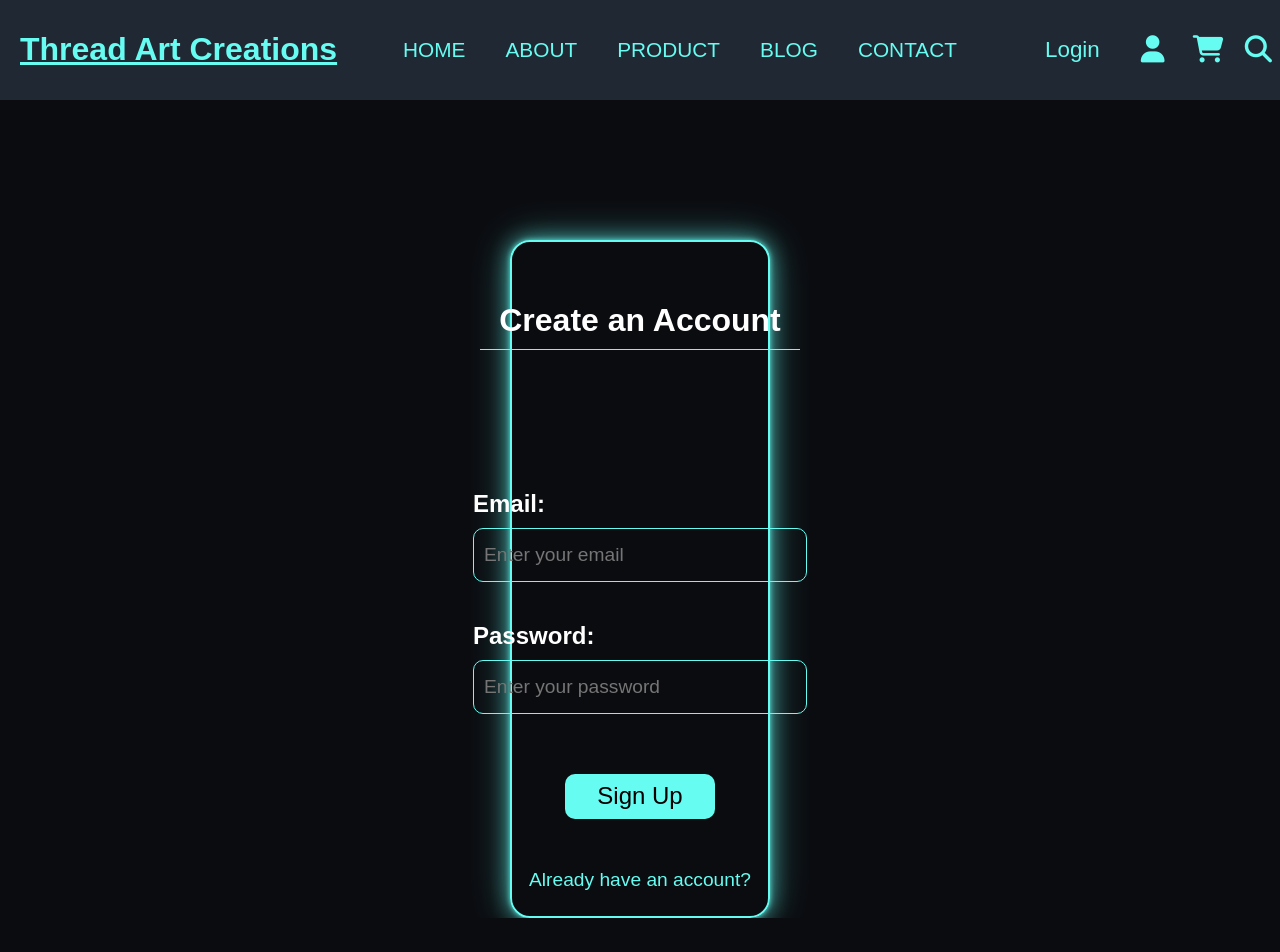
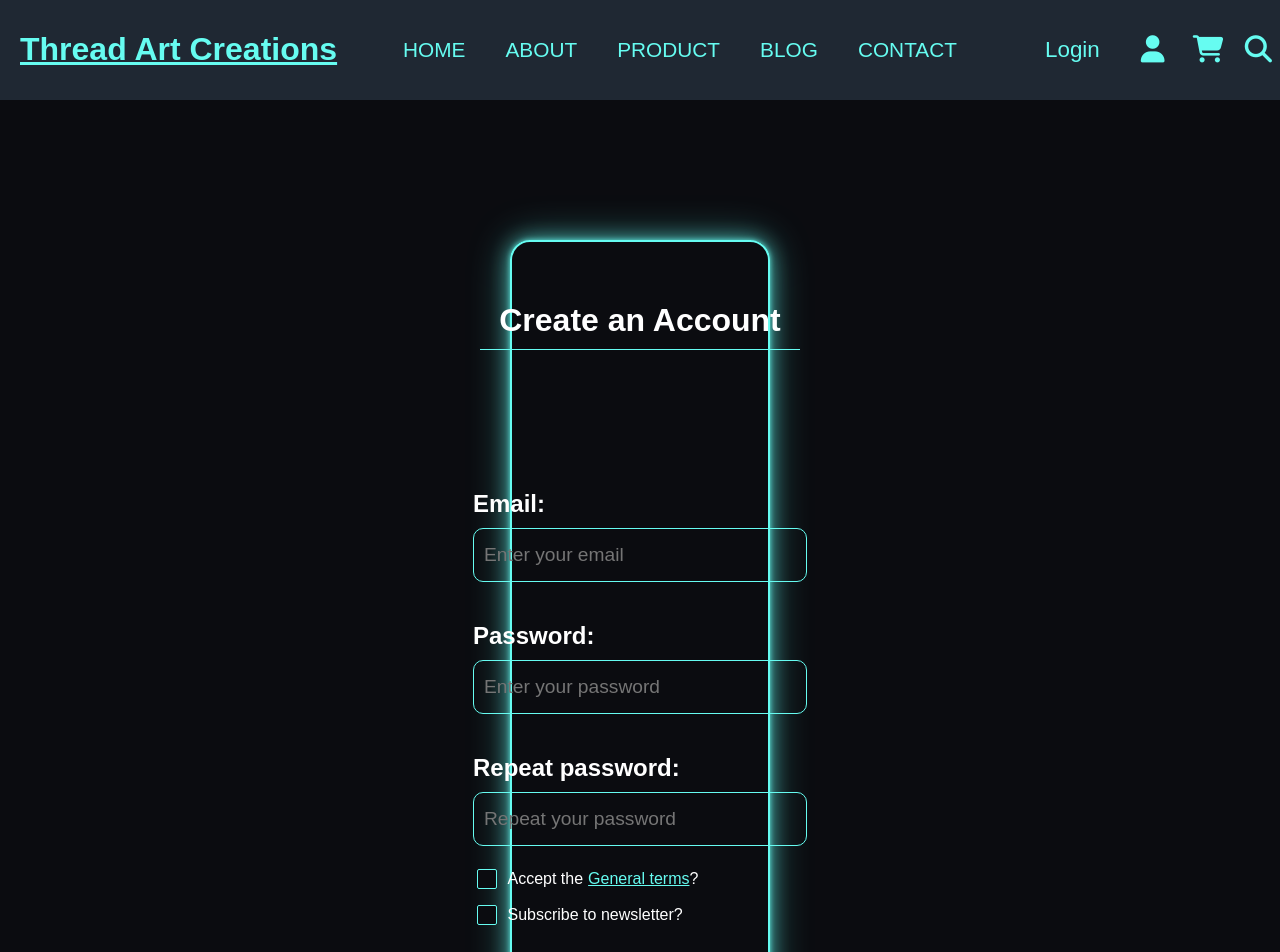
Before and after one commit to ivaylo-nikolov5/thread-art-creations, a React (Create React App) app: page /register in a window 1280 px wide. Shown: the top 952 px of the page. Before the commit the page ends 918 px from the top, so only its background shows below. Built offline with nearby package versions, Linux system fonts and the light colour scheme; no server answers.

Commit message:
Finished the styling for the sign up component

```diff
--- a/src/components/Auth/SignUp.jsx
+++ b/src/components/Auth/SignUp.jsx
@@ -45,6 +45,32 @@ const SignUp = (props) => {
                     />
                 </div>
 
+                <div className='password-container'>
+                    <h2 className='inp-field-label'>Repeat password:</h2>
+                    <input
+                        className='password-inp'
+                        type="password"
+                        placeholder='Repeat your password'
+                        // value={password}
+                        // onChange={(event) => setPassword(event.target.value)}
+                    />
+                </div>
+
+                <div className='checkbox-container'>
+                    <input type="checkbox" name='general-terms'/>
+                    <label htmlFor="general-terms">
+                        Accept the
+                        <a href="/" className='general-terms-link'>
+                            General terms
+                        </a>?</label>
+                </div>
+
+                <div className='checkbox-container'>
+                    <input type="checkbox" name='newsletter'/>
+                    <label htmlFor="newsletter">Subscribe to newsletter?</label>
+                </div>
+
+
                 <button type='submit' className='log-in-btn'>Sign Up</button>
                 <a href="/login" className='sign-up-redirect-link'>Already have an account?</a>
             </form>
--- a/src/styles/AuthStyles/sign-up.css
+++ b/src/styles/AuthStyles/sign-up.css
@@ -6,3 +6,48 @@
     border-bottom: 1px solid #66FCF1;
     width: 320px;
 }
+
+.checkbox-container {
+    display: flex;
+    align-items: center;
+    justify-content: flex-start;
+    width: 335px;
+    margin-bottom: 10px;
+}
+
+.checkbox-container input[type="checkbox"] {
+    appearance: none;
+    width: 20px;
+    height: 20px;
+    border: 1px solid #66FCF1;
+    background-color: #0B0C10;
+    color: #66FCF1;
+    border-radius: 2px;
+    margin-right: 11px;
+    cursor: pointer;
+}
+
+.checkbox-container input[type="checkbox"]::before {
+    content: "";
+    position: absolute;
+    /* top: 50%; */
+    /* left: 50%; */
+    width: 10px;
+    height: 10px;
+    border: 2px solid transparent;
+    border-top: none;
+    border-right: none;
+    transform: rotate(315deg);
+    opacity: 0; /* Initially hidden */
+    color: #66FCF1;
+}
+
+.checkbox-container input[type="checkbox"]:checked::before {
+    border-color: #66FCF1; /* Custom checkmark color when checked */
+    opacity: 1; /* Show the checkmark when checked */
+}
+
+.general-terms-link {
+    color: #66FCF1;
+    margin-left: 5px;
+}
```
